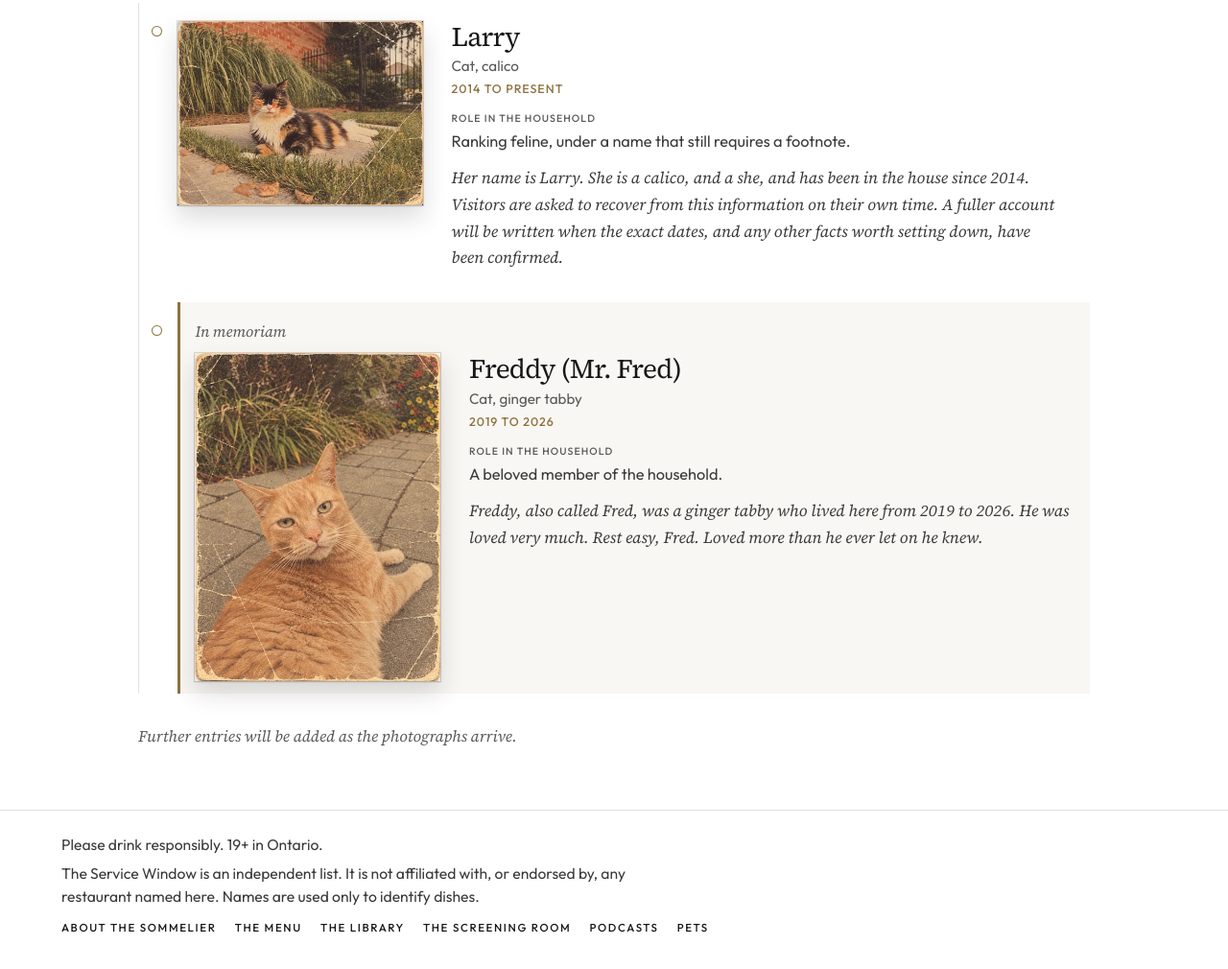
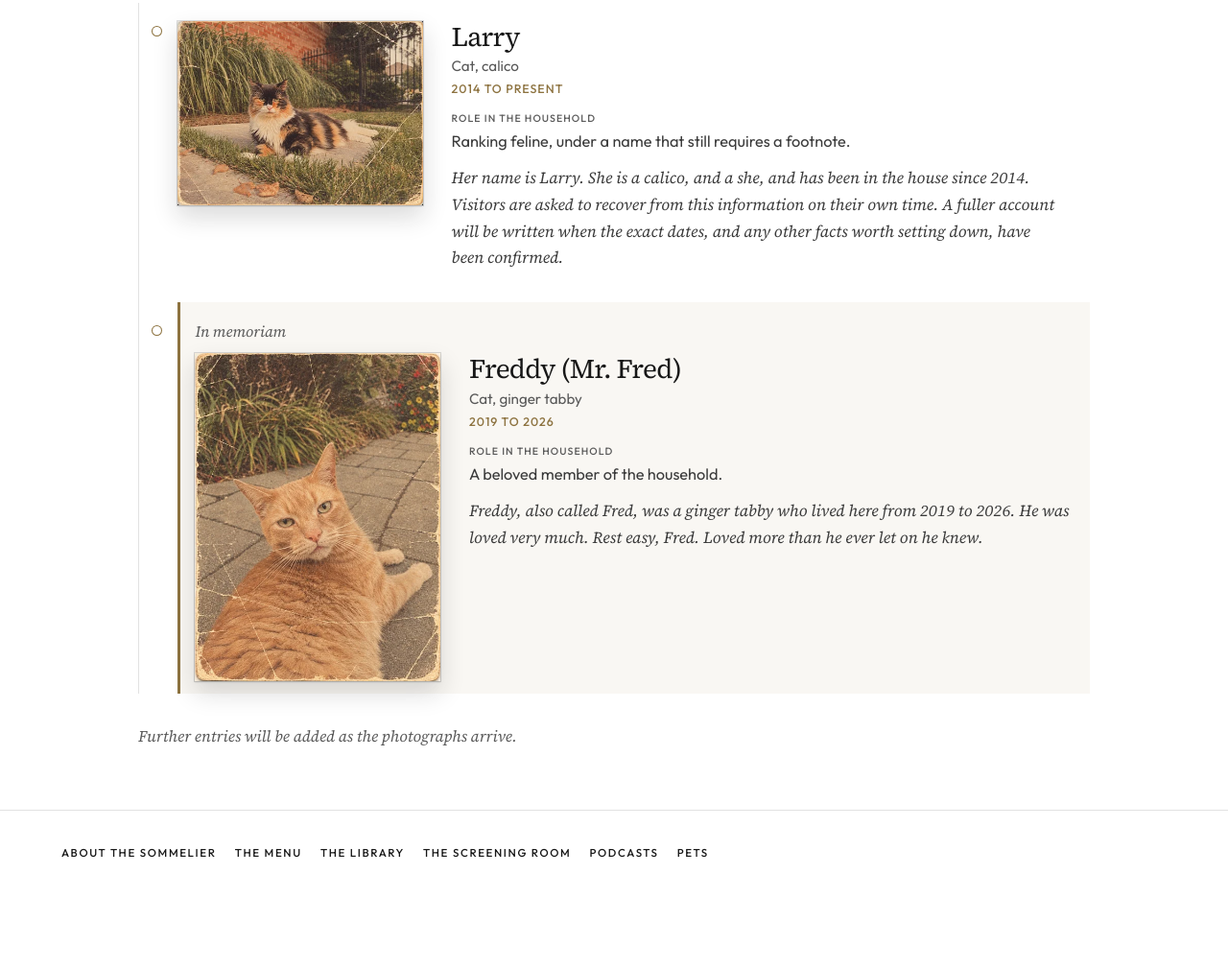
Before and after one commit to liamsmith059/the-service-window, a plain HTML site: page pets/index.html in a window 1280 px wide. Shown: the part 687-1697 px from the top of the page at 96% size. After the commit the page ends 1619 px from the top, so only its background shows below. Drawn offline with Linux system fonts and the light colour scheme.

Commit message:
Trim footers outside the menu page

```diff
--- a/index.html
+++ b/index.html
@@ -625,8 +625,6 @@
 
   <footer class="site-footer">
     <div class="wrap">
-      <p class="footer-age">Please drink responsibly. 19+ in Ontario.</p>
-      <p>The Service Window is an independent list. It is not affiliated with, or endorsed by, any restaurant named here. Names are used only to identify dishes.</p>
       <div class="footer-links">
         <a class="footer-link" href="./">About the sommelier</a>
         <a class="footer-link" href="menu/">The menu</a>
--- a/pets/index.html
+++ b/pets/index.html
@@ -266,8 +266,6 @@
 
   <footer class="site-footer">
     <div class="wrap">
-      <p class="footer-age">Please drink responsibly. 19+ in Ontario.</p>
-      <p>The Service Window is an independent list. It is not affiliated with, or endorsed by, any restaurant named here. Names are used only to identify dishes.</p>
       <div class="footer-links">
         <a class="footer-link" href="../">About the sommelier</a>
         <a class="footer-link" href="../menu/">The menu</a>
```
Also changed, not shown: 404.html (+0 -1 lines), library/index.html (+0 -2 lines), podcasts/index.html (+0 -2 lines), podcasts/joe-rogan-experience/index.html (+0 -2 lines), screening-room/index.html (+0 -2 lines).
